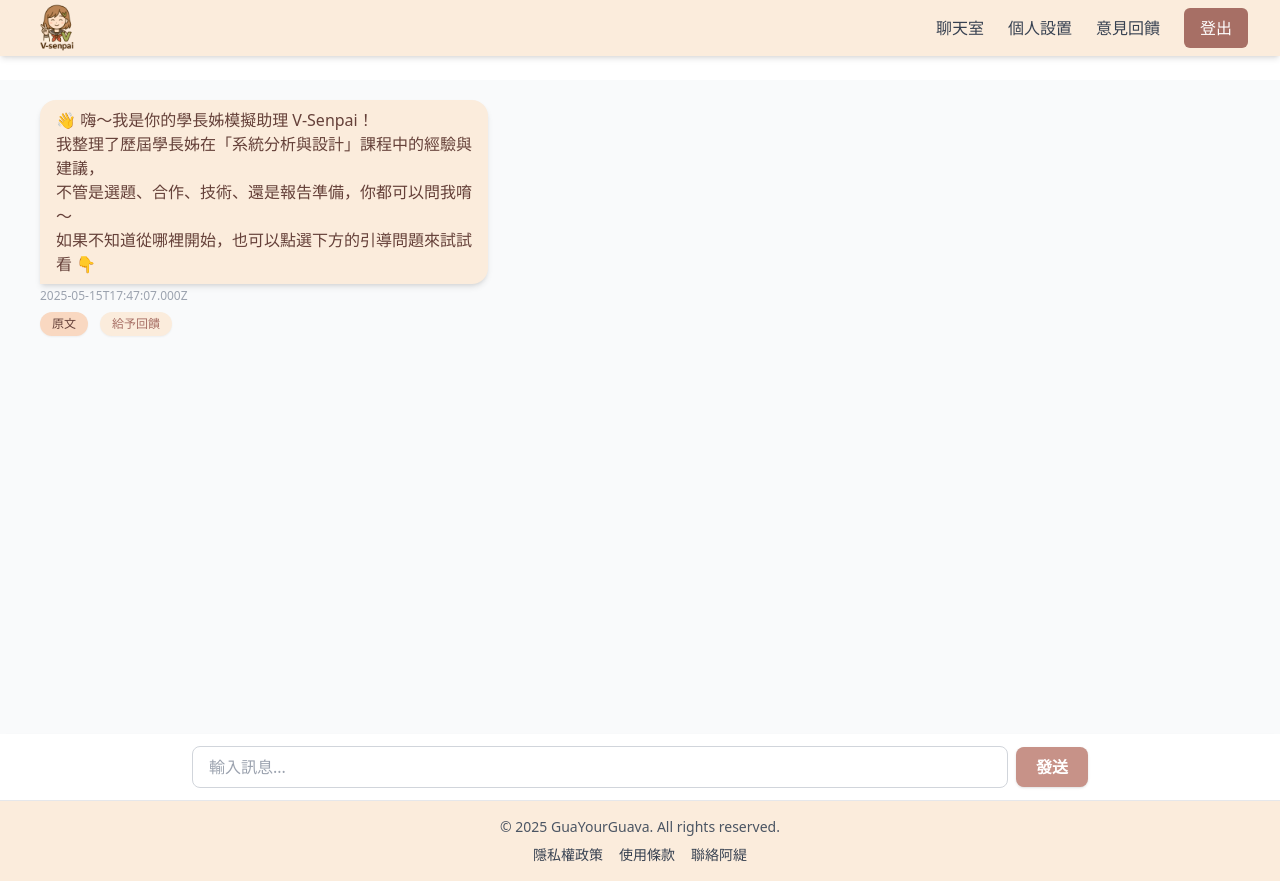
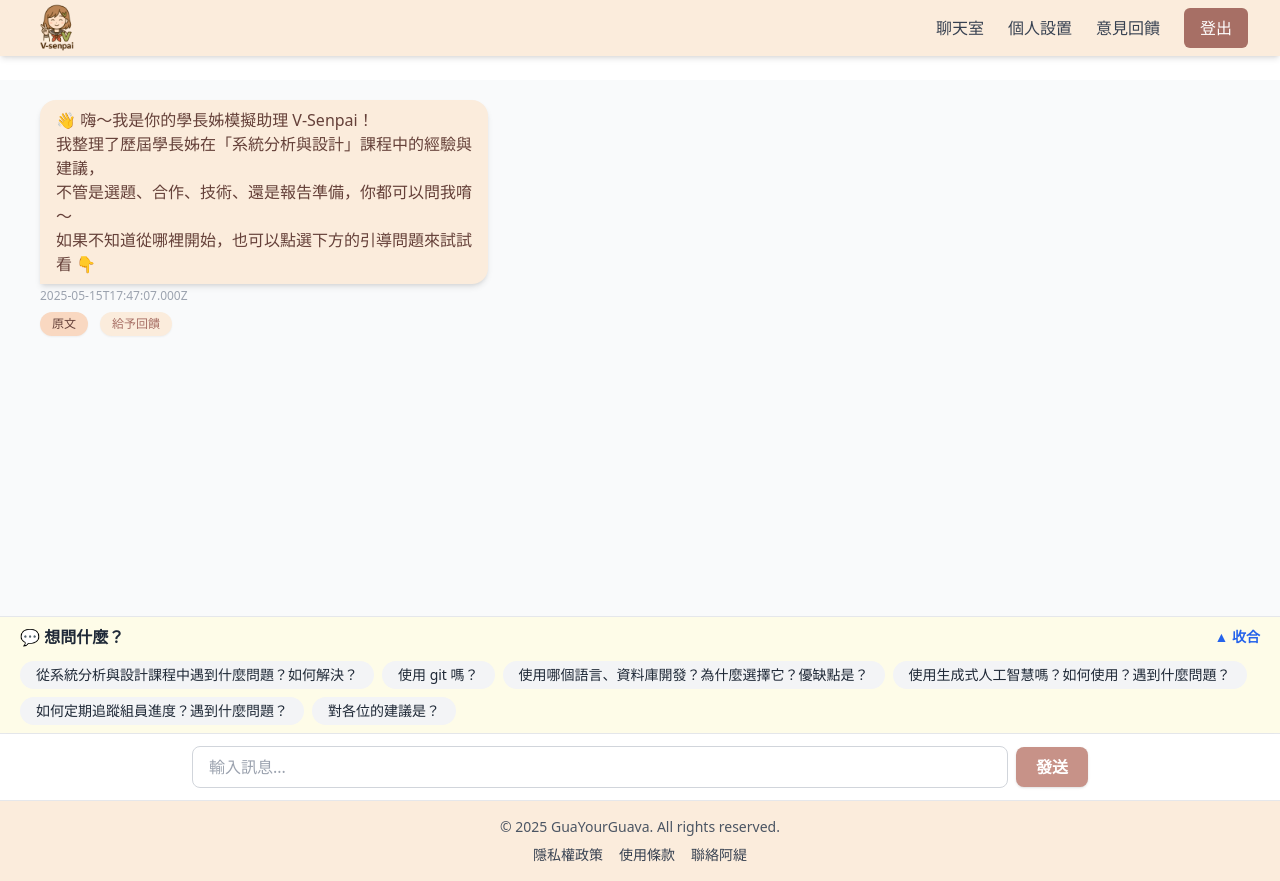
Before and after one commit to GuaYourGuava1919/v-senpai-3.1, a Vue app: page /chat in a window 1280 px wide. Built offline with nearby package versions, Linux system fonts and the light colour scheme; no server answers; the database is empty; sample sign-in values are in the browser's storage.

Commit message:
推薦問題

```diff
--- a/src/views/ChatView.vue
+++ b/src/views/ChatView.vue
@@ -4,7 +4,7 @@
     <div class="flex-1 overflow-y-auto">
       <ChatBox :messages="messages" />
     </div>
-    <!-- <SuggestedQuestions
+    <SuggestedQuestions
       :questions="[
         '從系統分析與設計課程中遇到什麼問題？如何解決？',
         '使用 git 嗎？',
@@ -14,7 +14,7 @@
         '對各位的建議是？',
       ]"
       @select="handleSuggestedQuestion"
-    /> -->
+    />
     <!-- 輸入框區 -->
     <div class="bg-white px-4 py-3 shadow-md w-full">
       <div class="flex items-center gap-2 max-w-4xl mx-auto">
@@ -42,7 +42,7 @@ import { useChatService } from '@/composables/useChatService'
 import { watchFirestoreMessages } from '@/composables/services/chatFirestoreService'
 import { onAuthStateChanged } from 'firebase/auth'
 import { auth } from '@/config/firebaseConfig'
-// import SuggestedQuestions from '../components/chat/SuggestedQuestions.vue'
+import SuggestedQuestions from '../components/chat/SuggestedQuestions.vue'
 
 // 狀態
 const input = ref('')
```
